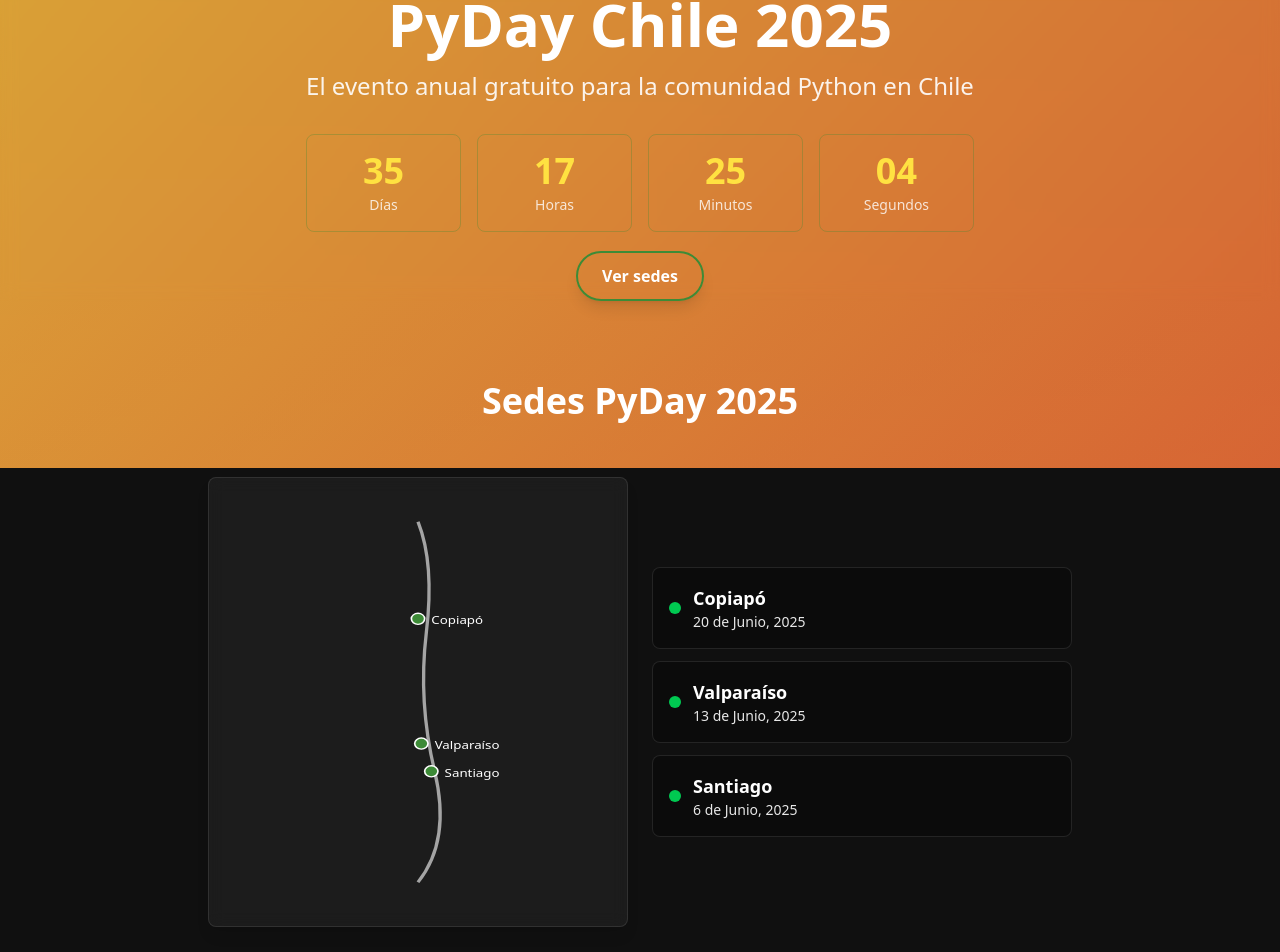
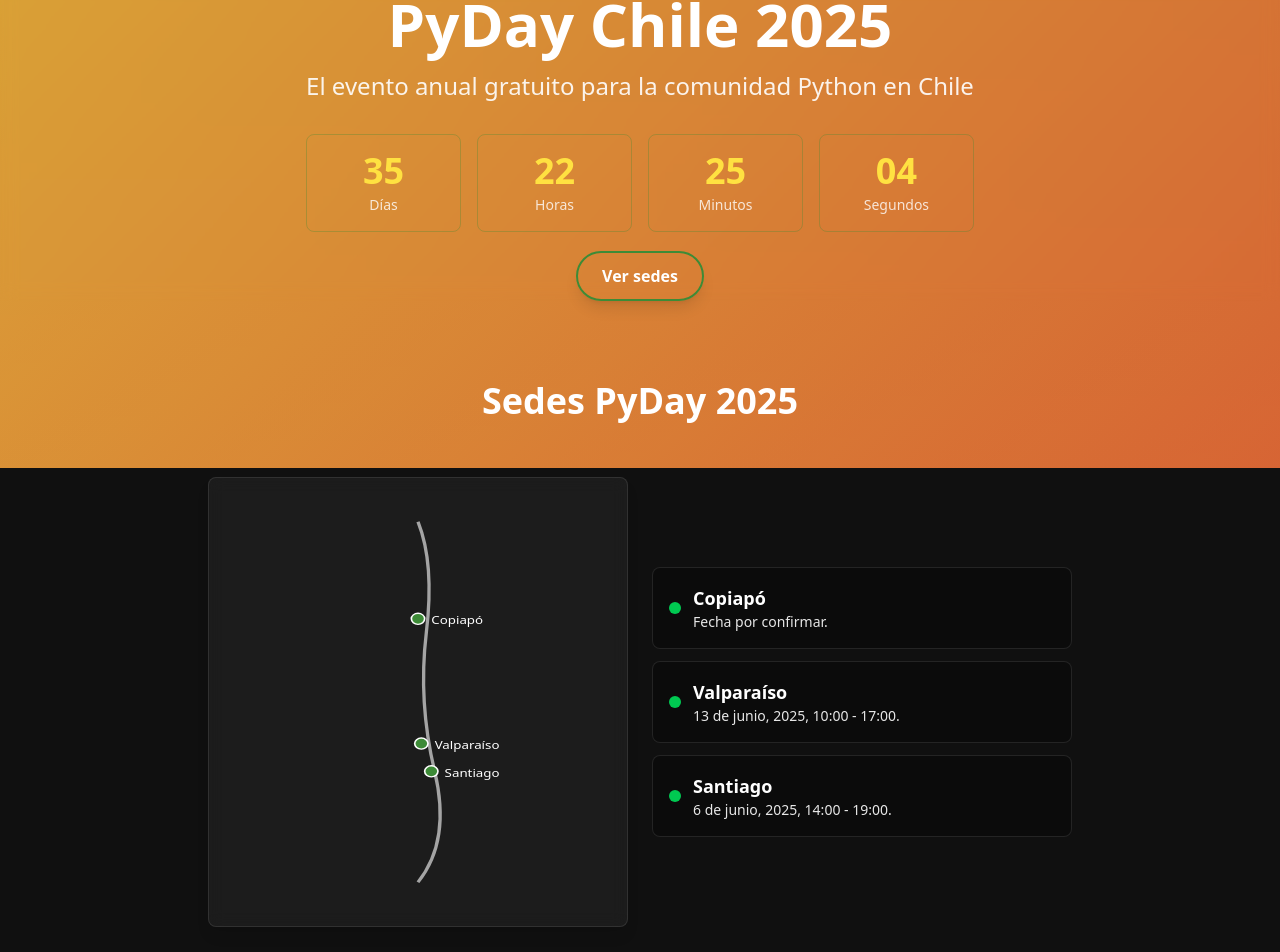
Before and after one commit to python-chile/pydaydotcl, a Next.js app: page / in a window 1280 px wide. Shown: the part 332-1284 px from the top of the page. Built offline with nearby package versions, Linux system fonts and the light colour scheme.

Commit message:
Update dates in data

```diff
--- a/src/app/page.js
+++ b/src/app/page.js
@@ -9,32 +9,12 @@ import SponsorList from "./sponsors/components/SponsorList";
 import featuredTalks from "@/data/featuredTalks";
 import { FeatureGuard } from "@/components/FeatureManagement/FeatureGuard";
 import EmptyState from "@/components/EmptyState";
-
-// TODO: Datos de ejemplo - Estos deberían venir de una base de datos o CMS
-const cities = [
-  {
-    name: "Copiapó",
-    date: "20 de Junio, 2025",
-    slug: "copiapo",
-    mapCoords: { x: 50, y: 90 },
-  },
-  {
-    name: "Valparaíso",
-    date: "13 de Junio, 2025",
-    slug: "valparaiso",
-    mapCoords: { x: 52, y: 180 },
-  },
-  {
-    name: "Santiago",
-    date: "6 de Junio, 2025",
-    slug: "santiago",
-    mapCoords: { x: 58, y: 200 },
-  },
-];
+import cityData from "@/data/cities";
 
 export default function Home() {
-  //FIXME: Fecha del primer evento de PyDay 2025
-  const firstEventDate = "2025-06-06T09:00:00";
+  // Fecha y hora del próximo evento confirmado de PyDay 2025
+  const firstEventDate = "2025-06-06T14:00:00";
+  const citiesArray = Object.values(cityData);
 
   return (
     <>
@@ -62,7 +42,7 @@ export default function Home() {
       {/* Ciudades / Mapa Section */}
       <section id="ciudades" className="container-py mt-8">
         <h2 className="section-title">Sedes PyDay 2025</h2>
-        <ChileMap cities={cities} />
+        <ChileMap cities={citiesArray} />
       </section>
 
       {/* Agenda / Charlas Section */}
--- a/src/components/ChileMap.js
+++ b/src/components/ChileMap.js
@@ -8,7 +8,7 @@ export default function ChileMap({ cities }) {
   return (
     <div className="mx-auto max-w-4xl px-4 py-8">
       <div className="flex flex-col md:flex-row items-center gap-6">
-        {/* Contenedor del mapa con mejor contraste y accesibilidad */}
+        {/* Contenedor del mapa */}
         <div className="w-full md:w-1/2 lg:w-1/2">
           <div className="aspect-[3/6] sm:aspect-[3/5] lg:aspect-auto lg:h-[450px] w-full bg-white/5 backdrop-blur-sm rounded-lg p-4 relative shadow-lg border border-white/10">
             <svg viewBox="0 0 100 300" className="w-full h-full" aria-label="Mapa de Chile con ciudades">
@@ -59,7 +59,7 @@ export default function ChileMap({ cities }) {
           </div>
         </div>
 
-        {/* Lista de ciudades, centradas verticalmente con colores mejorados */}
+        {/* Lista de ciudades */}
         <div className="w-full md:w-1/2 lg:w-1/2 flex flex-col justify-center space-y-3">
           {cities.map((city) => (
             <Link
--- a/src/data/cities.js
+++ b/src/data/cities.js
@@ -3,7 +3,9 @@ import allTalks from "./talks";
 const cityData = {
   copiapo: {
     name: "Copiapó",
-    date: "20 de Junio, 2025",
+    date: "Fecha por confirmar.",
+    slug: "copiapo",
+    mapCoords: { x: 50, y: 90 },
     venue: "Inacap sede Copiapó",
     address: "Yumbel 650, Auditorio Edificio B, Copiapó, Chile",
     image: "/images/cities/copiapo.webp",
@@ -25,7 +27,9 @@ const cityData = {
   },
   valparaiso: {
     name: "Valparaíso",
-    date: "13 de Junio, 2025, 10:00 AM - 17:00 PM",
+    date: "13 de junio, 2025, 10:00 - 17:00.",
+    slug: "valparaiso",
+    mapCoords: { x: 52, y: 180 },
     venue: "Casa Central, Universidad Técnica Federico Santa María",
     address: "Avenida España 1680, Valparaíso, Chile",
     image: "/images/cities/valparaiso.webp",
@@ -47,7 +51,9 @@ const cityData = {
   },
   santiago: {
     name: "Santiago",
-    date: "6 de Junio, 2025",
+    date: "6 de junio, 2025, 14:00 - 19:00.",
+    slug: "santiago",
+    mapCoords: { x: 58, y: 200 },
     venue: "DUOC UC, Sede San Joaquín",
     address: "Av. Vicuña Mackenna 4917, San Joaquín, Chile",
     image: "/images/cities/santiago.webp",
```
